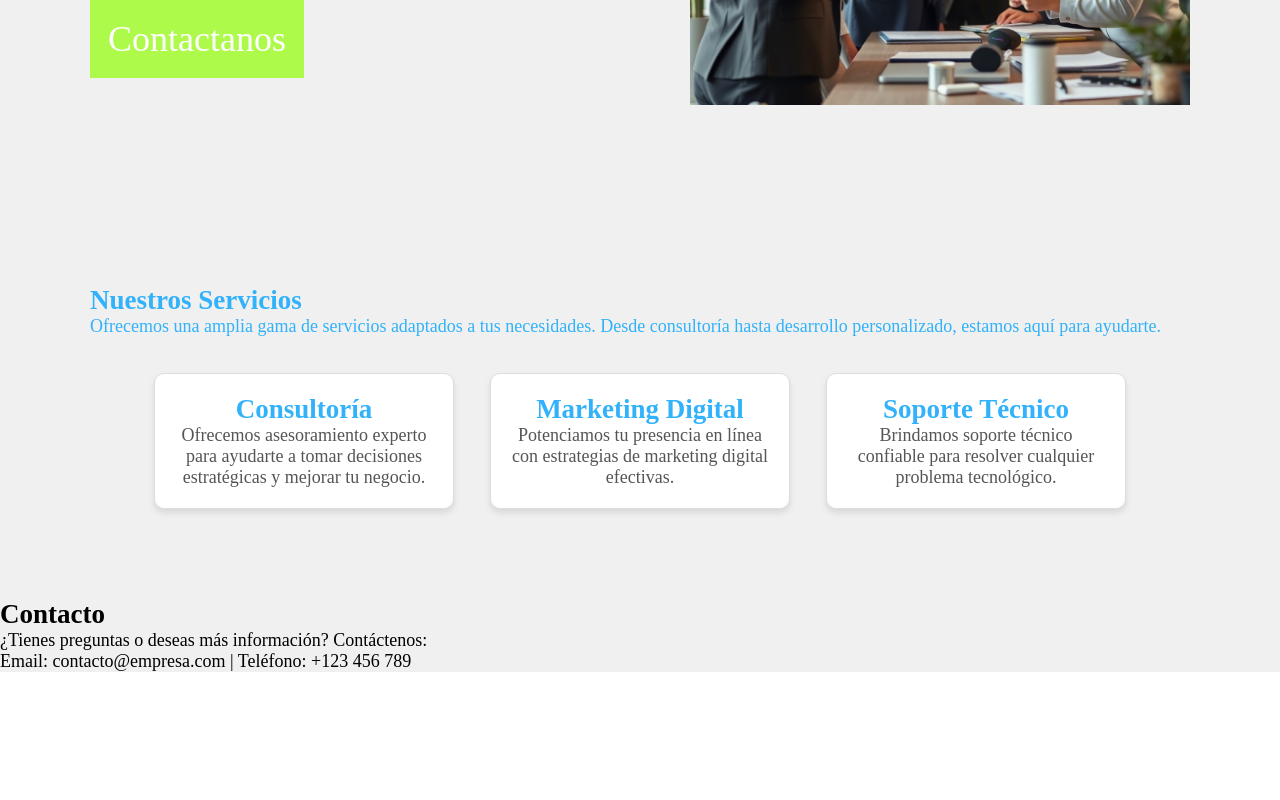
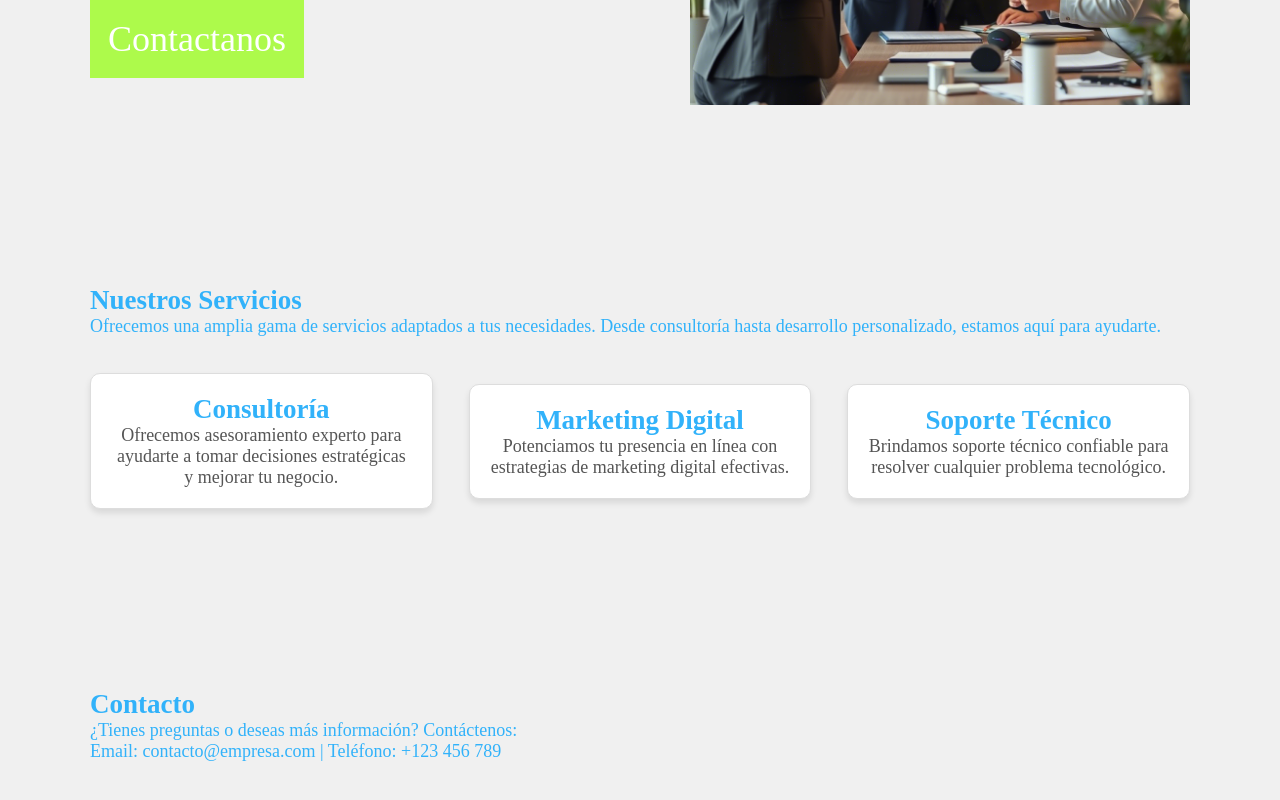
Before and after one commit to JuanOt14/TeApoyamos, a React (Vite) app: page / in a window 1280 px wide. Shown: the part 615-1415 px from the top of the page. Before the commit the page ends 1287 px from the top, so only its background shows below. Built offline with nearby package versions, Linux system fonts and the light colour scheme; a web font is replaced by a local one.

Commit message:
add style to contact section

```diff
--- a/src/pages/Home/Home.css
+++ b/src/pages/Home/Home.css
@@ -67,3 +67,9 @@
     align-items: center;
     gap: 2rem;
 }
+
+.home-contact{
+    width: 100%;
+    padding: 5rem;
+    color: var(--primary-blue);
+}
--- a/src/pages/Home/components/serviceCard.css
+++ b/src/pages/Home/components/serviceCard.css
@@ -5,6 +5,7 @@
     box-shadow: 0 4px 6px rgba(0, 0, 0, 0.1);
     width: 300px;
     padding: 20px;
+    flex: 1;
     text-align: center;
     transition: transform 0.3s ease;
     &:hover{
```
